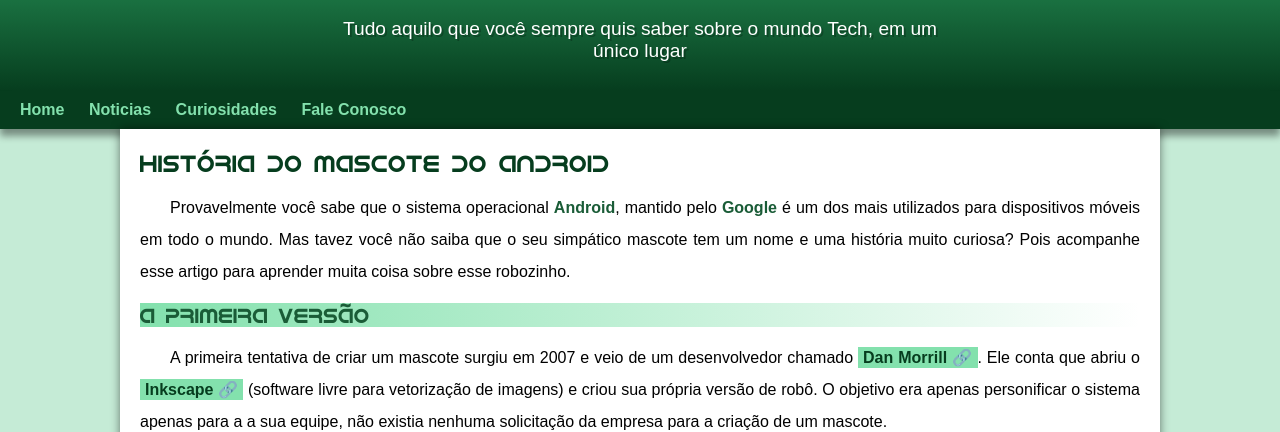
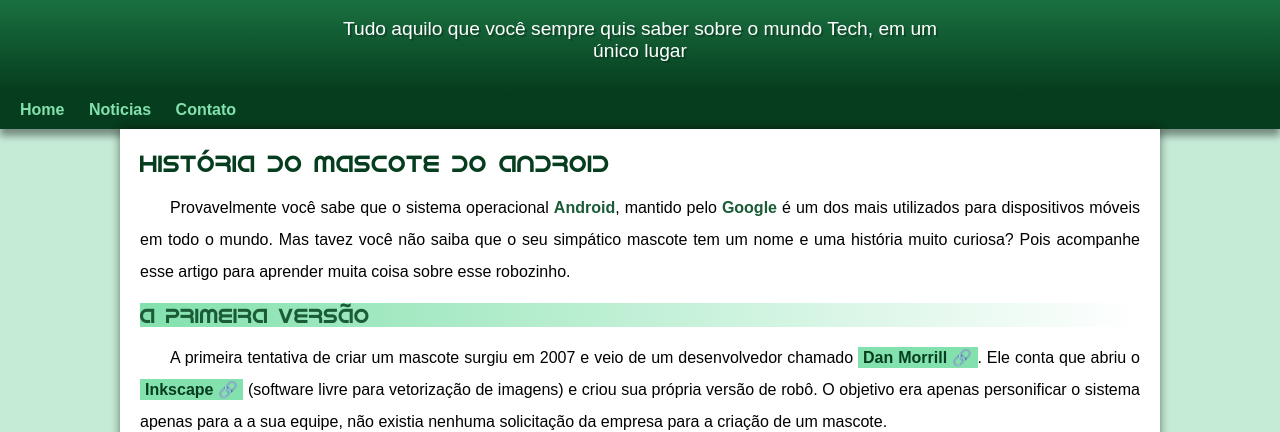
Before and after one commit to cairosirio/projeto-android, a plain HTML site: page index.html in a window 1280 px wide. Shown: the part 99-531 px from the top of the page. Drawn offline with Linux system fonts and the light colour scheme.

Commit message:
problema de padding resolvido!

```diff
--- a/estilo/style.css
+++ b/estilo/style.css
@@ -69,7 +69,7 @@ header > p {
     padding-right: 10px;
     padding-left: 10px;
     margin: auto;
-    margin-bottom: 23px;
+    padding-bottom: 23px;
     text-shadow: 2px 2px 0px rgba(0, 0, 0, 0.241);
 
 }
--- a/index.html
+++ b/index.html
@@ -18,8 +18,7 @@
     <nav>
         <a href="#">Home</a>
         <a href="#">Noticias</a>
-        <a href="#">Curiosidades</a>
-        <a href="#">Fale Conosco</a>
+        <a href="#">Contato</a>
     </nav>
 
     <main>
```
